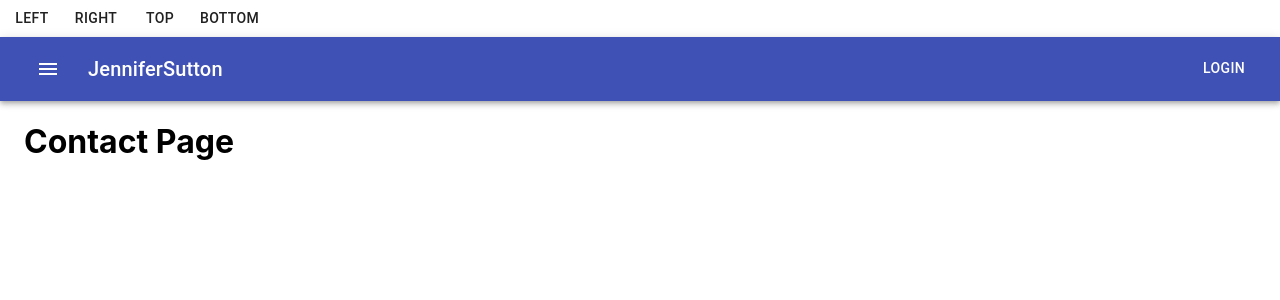
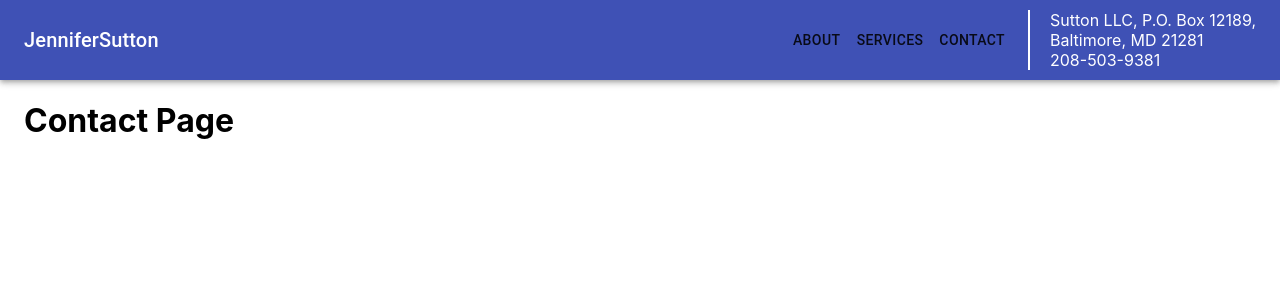
Before and after one commit to pmitch242/jessica-sutton, a React (Create React App) app: page /contact in a window 1280 px wide. Shown: the top 300 px of the page. Built offline with nearby package versions, Linux system fonts and the light colour scheme.

Commit message:
added links and worked on responsiveness of navbar

```diff
--- a/public/index.html
+++ b/public/index.html
@@ -7,7 +7,6 @@
       manifest.json provides metadata used when your web app is installed on a
       user's mobile device or desktop. See https://developers.google.com/web/fundamentals/web-app-manifest/
     -->
-    <link rel="manifest" href="%PUBLIC_URL%/manifest.json" />
     <title>Sutton LLC</title>
   </head>
   <body>
--- a/src/App.js
+++ b/src/App.js
@@ -1,6 +1,5 @@
 import React from 'react';
 import { BrowserRouter as Router, Switch, Route } from 'react-router-dom'
-import TemporaryDrawer from './components/navbars/TemporaryDrawer';
 import TopNav from './components/navbars/TopNav';
 import Home from './components/Home';
 import Contact from './components/Contact';
@@ -9,16 +8,16 @@ import NotFound from './components/NotFound';
 function App() {
   return (
     <div className="App">
-      <TemporaryDrawer />
-      <TopNav />
+      <Router>
+        <TopNav />
 
-      <Router>
         <Switch>
           <Route exact path='/' component={Home} />
           <Route exact path='/contact' component={Contact} />
           <Route component={NotFound} />
         </Switch>
       </Router>
+
     </div>
   );
 }
--- a/src/components/navbars/TopNav/index.jsx
+++ b/src/components/navbars/TopNav/index.jsx
@@ -1,7 +1,8 @@
 import React from 'react'
 import { makeStyles } from '@material-ui/core/styles';
-import { AppBar, Toolbar, IconButton, Button, Typography } from '@material-ui/core'
+import { AppBar, Toolbar, IconButton, Button, Typography, Hidden } from '@material-ui/core'
 import MenuIcon from '@material-ui/icons/Menu';
+import { NavLink } from 'react-router-dom';
 
 const TopNav = () => {
 
@@ -12,6 +13,15 @@ const TopNav = () => {
         title: {
             flexGrow: 1,
         },
+        link: {
+            textDecoration: 'none',
+            color: 'inherit'
+        },
+        contactInfo: {
+            margin: '10px 0px 10px 15px',
+            paddingLeft: '20px',
+            borderLeft: '2px solid #ffffff'
+        }
     }));
 
     const classes = useStyles();
@@ -21,13 +31,34 @@ const TopNav = () => {
             <div className={classes.root}>
                 <AppBar position="static">
                     <Toolbar>
-                        <IconButton edge={false} className={classes.menuButton} color="inherit" aria-label="menu">
-                            <MenuIcon />
-                        </IconButton>
                         <Typography variant="h6" className={classes.title}>
-                            JenniferSutton
+                            <NavLink to='/' className={classes.link}>
+                                JenniferSutton
+                            </NavLink>
                         </Typography>
-                        <Button color="inherit">Login</Button>
+
+                        <Hidden smDown>
+                            <Button><NavLink to='/about' className={classes.link}>About</NavLink></Button>
+                            <Button><NavLink to='/services' className={classes.link}>Services</NavLink></Button>
+                            <Button><NavLink to='/contact' className={classes.link}>Contact</NavLink></Button>
+
+                            <div className={`nav-contact-info flex ${classes.contactInfo}`}>
+                            <span>Sutton LLC, P.O. Box 12189,</span>
+                            <span>Baltimore, MD 21281</span>
+                            <span>208-503-9381</span>
+                        </div>
+                        </Hidden>
+
+                        <Hidden mdUp>
+                            <IconButton
+                                // edge='start'
+                                className={classes.menuButton}
+                                color="inherit"
+                                aria-label="menu"
+                            >
+                                <MenuIcon />
+                            </IconButton>
+                        </Hidden>
                     </Toolbar>
                 </AppBar>
             </div>
--- a/src/index.css
+++ b/src/index.css
@@ -11,3 +11,7 @@ code {
   font-family: source-code-pro, Menlo, Monaco, Consolas, 'Courier New',
     monospace;
 }
+.flex{
+  display: flex;
+  flex-direction: column;
+}
```
Also changed, not shown: public/manifest.json (deleted).
